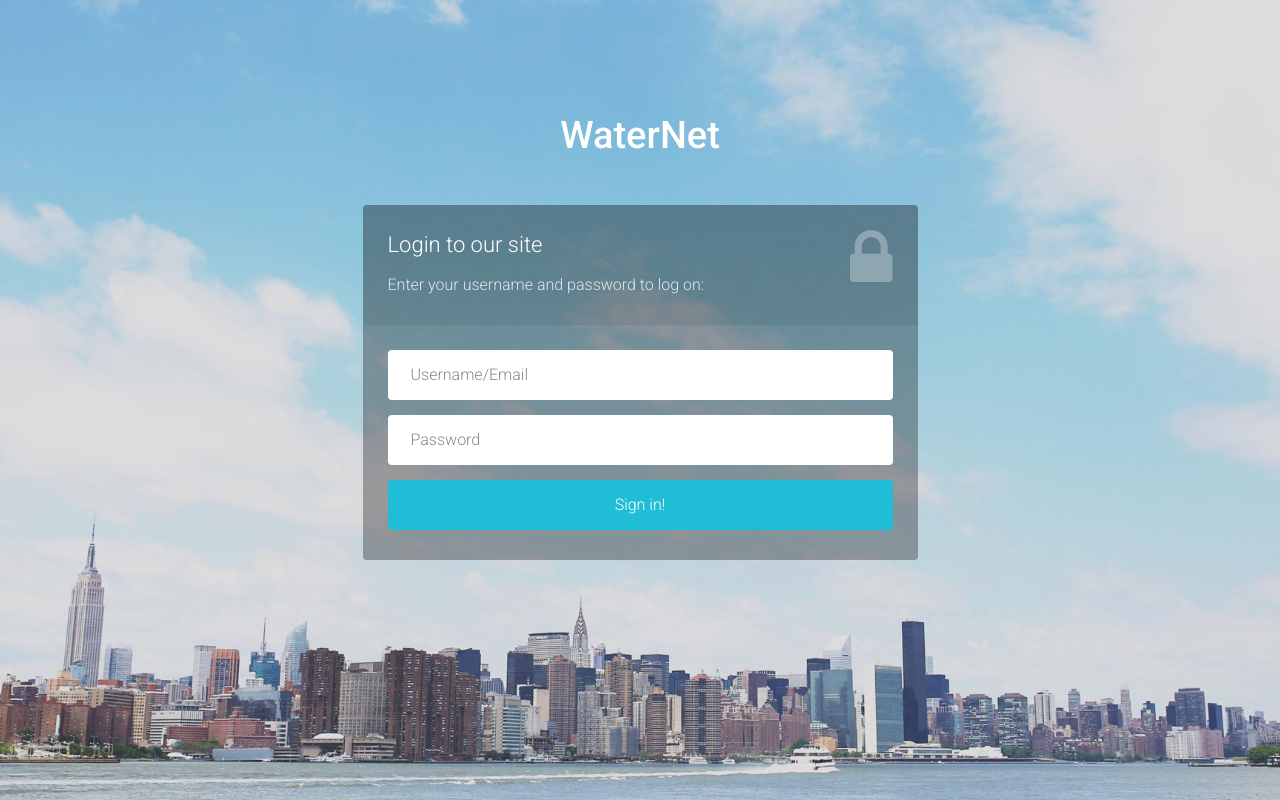
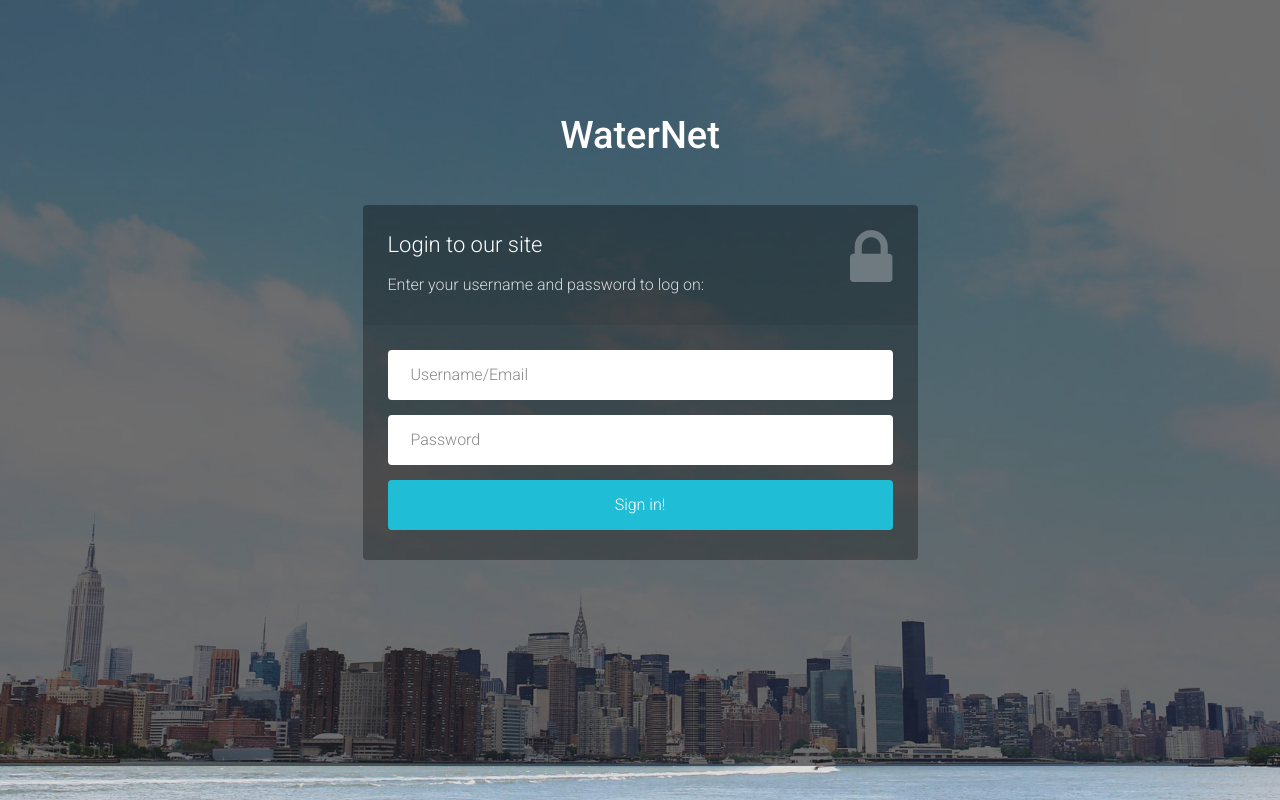
Before and after one commit to pulkitgupta1217/CS2340, a web app: page / in a window 1280 px wide. Run offline with its HTML, style and script files only (its server is not run), Linux system fonts and the light colour scheme; data that the repository does not hold is empty.

Commit message:
added tint

```diff
--- a/C++urry/WebApp/assets/css/style.css
+++ b/C++urry/WebApp/assets/css/style.css
@@ -14,6 +14,10 @@ a, a:hover, a:focus {
 	color: #de615e;
 	text-decoration: none;
     -o-transition: all .3s; -moz-transition: all .3s; -webkit-transition: all .3s; -ms-transition: all .3s; transition: all .3s;
+}
+
+.tint {
+	background: rgba(0,0,0, 0.5);
 }
 
 h1, h2 {
--- a/C++urry/WebApp/index.html
+++ b/C++urry/WebApp/index.html
@@ -34,7 +34,7 @@
     <body>
 
         <!-- Top content -->
-        <div class="top-content">
+        <div class="top-content tint">
 
             <div class="inner-bg">
                 <div class="container">
```
